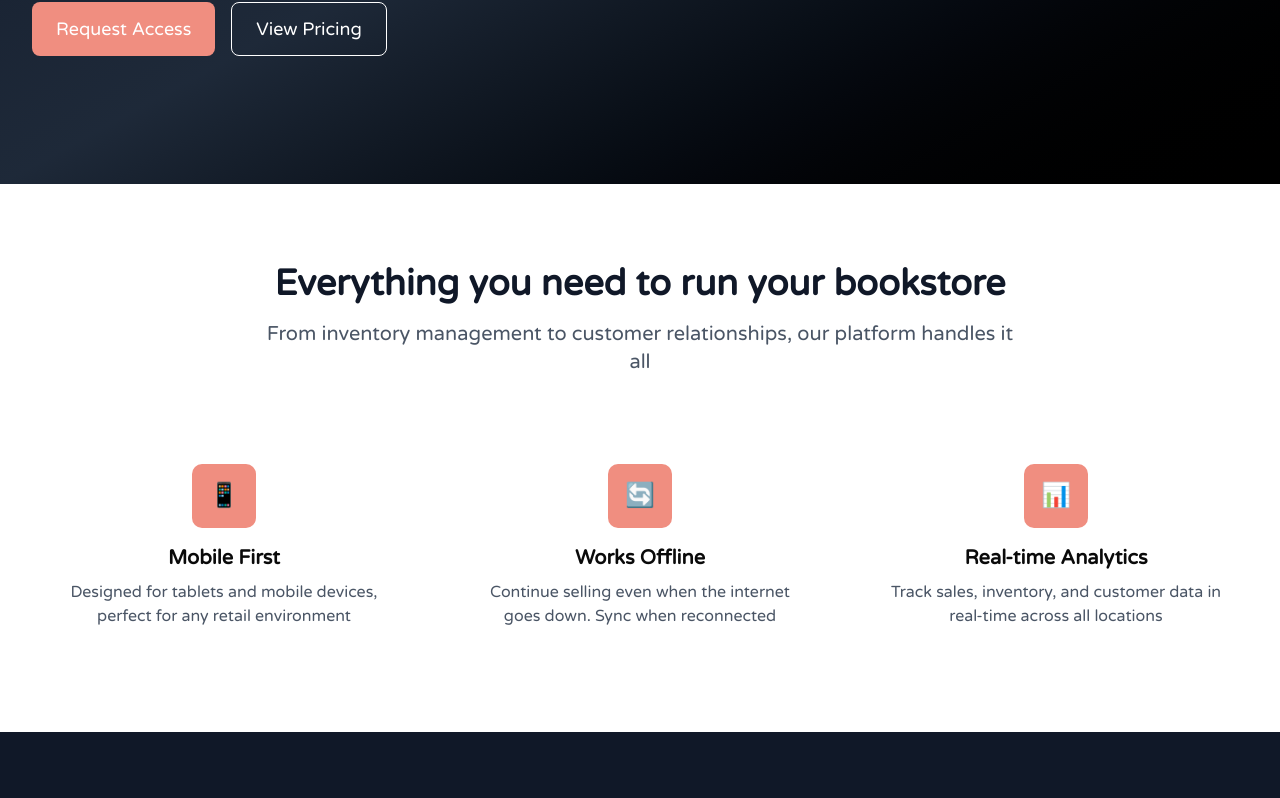
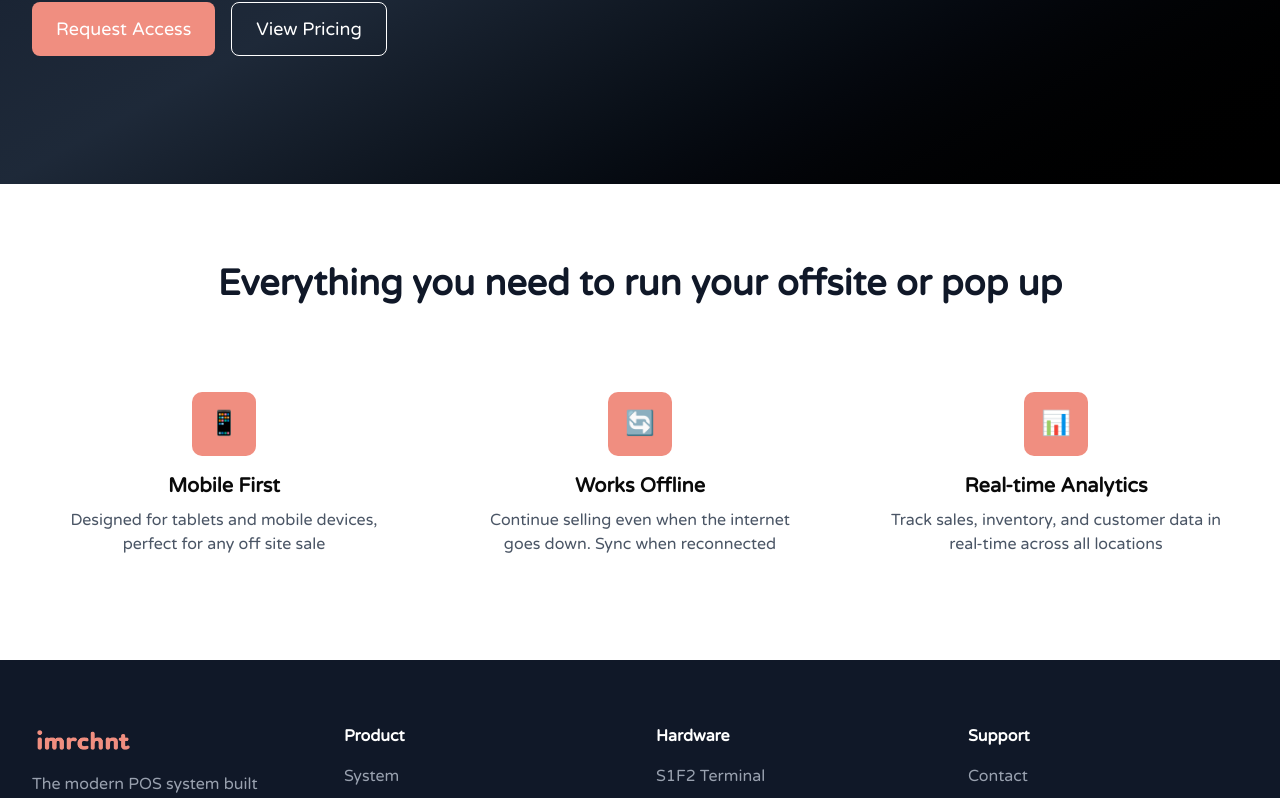
Before and after one commit to MarkHochreiter/imrchnt-website, a React (Vite) app: page / in a window 1280 px wide. Shown: the part 581-1379 px from the top of the page. Built offline with nearby package versions, Linux system fonts and the light colour scheme.

Commit message:
Update App.jsx

```diff
--- a/src/App.jsx
+++ b/src/App.jsx
@@ -96,10 +96,10 @@ function HomePage() {
         <div className="max-w-7xl mx-auto px-4 sm:px-6 lg:px-8">
           <div className="text-center mb-16">
             <h2 className="text-3xl md:text-4xl font-houschka-extrabold text-gray-900 mb-4">
-              Everything you need to run your bookstore
+              Everything you need to run your offsite or pop up
             </h2>
             <p className="text-xl text-gray-600 max-w-3xl mx-auto">
-              From inventory management to customer relationships, our platform handles it all
+
             </p>
           </div>
 
@@ -109,7 +109,7 @@ function HomePage() {
                 <span className="text-2xl">📱</span>
               </div>
               <h3 className="text-xl font-houschka-bold mb-2">Mobile First</h3>
-              <p className="text-gray-600">Designed for tablets and mobile devices, perfect for any retail environment</p>
+              <p className="text-gray-600">Designed for tablets and mobile devices, perfect for any off site sale</p>
             </div>
 
             <div className="text-center p-6">
@@ -266,17 +266,15 @@ function Navigation({ onContactSales }) {
   // Mobile menu data
   const mobileSolutionsData = [
     {
-      title: "System",
+      title: "Back Office",
       items: [
-        { name: "POS", page: "system", section: "pos" },
         { name: "Admin", page: "system", section: "admin" },
         { name: "Reports", page: "system", section: "reports" },
-        { name: "Products", page: "system", section: "products" },
-        { name: "Customers", page: "system", section: "customers" }
+        { name: "Inventory", page: "system", section: "products" }
       ]
     },
     {
-      title: "InStore",
+      title: "Sales Floor",
       items: [
         { name: "POS", page: "instore", section: "pos" },
         { name: "Customers", page: "instore", section: "customers" },
@@ -287,8 +285,8 @@ function Navigation({ onContactSales }) {
       title: "Offsite",
       items: [
         { name: "Single Device", page: "offsite", section: "single-device" },
-        { name: "Multi Device", page: "offsite", section: "multi-device" },
-        { name: "Credit Card Processing", page: "offsite", section: "credit-card-processing" }
+        { name: "Import items", page: "offsite", section: "multi-device" },
+        { name: "Export sales", page: "offsite", section: "credit-card-processing" }
       ]
     }
   ];
```
